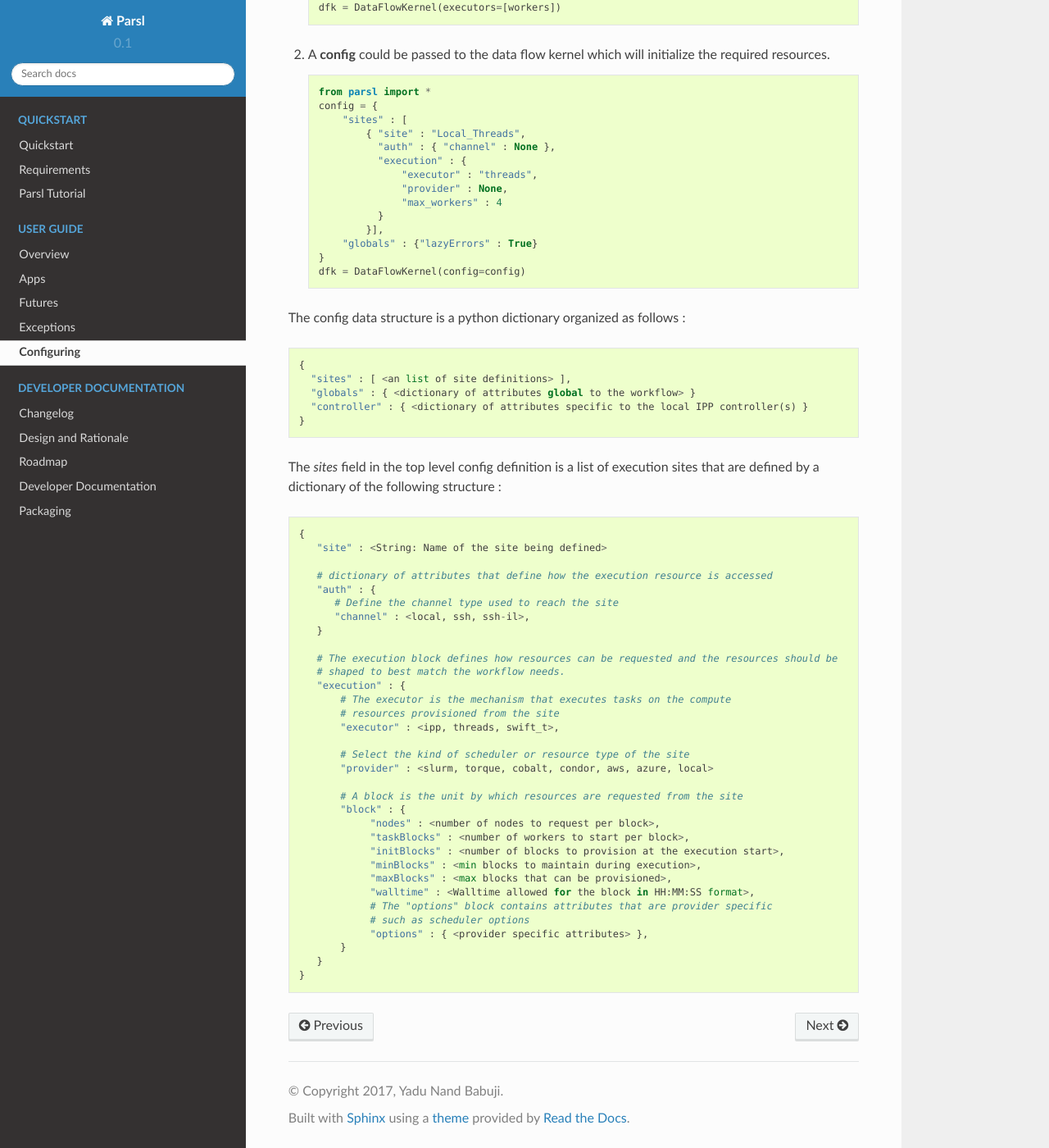
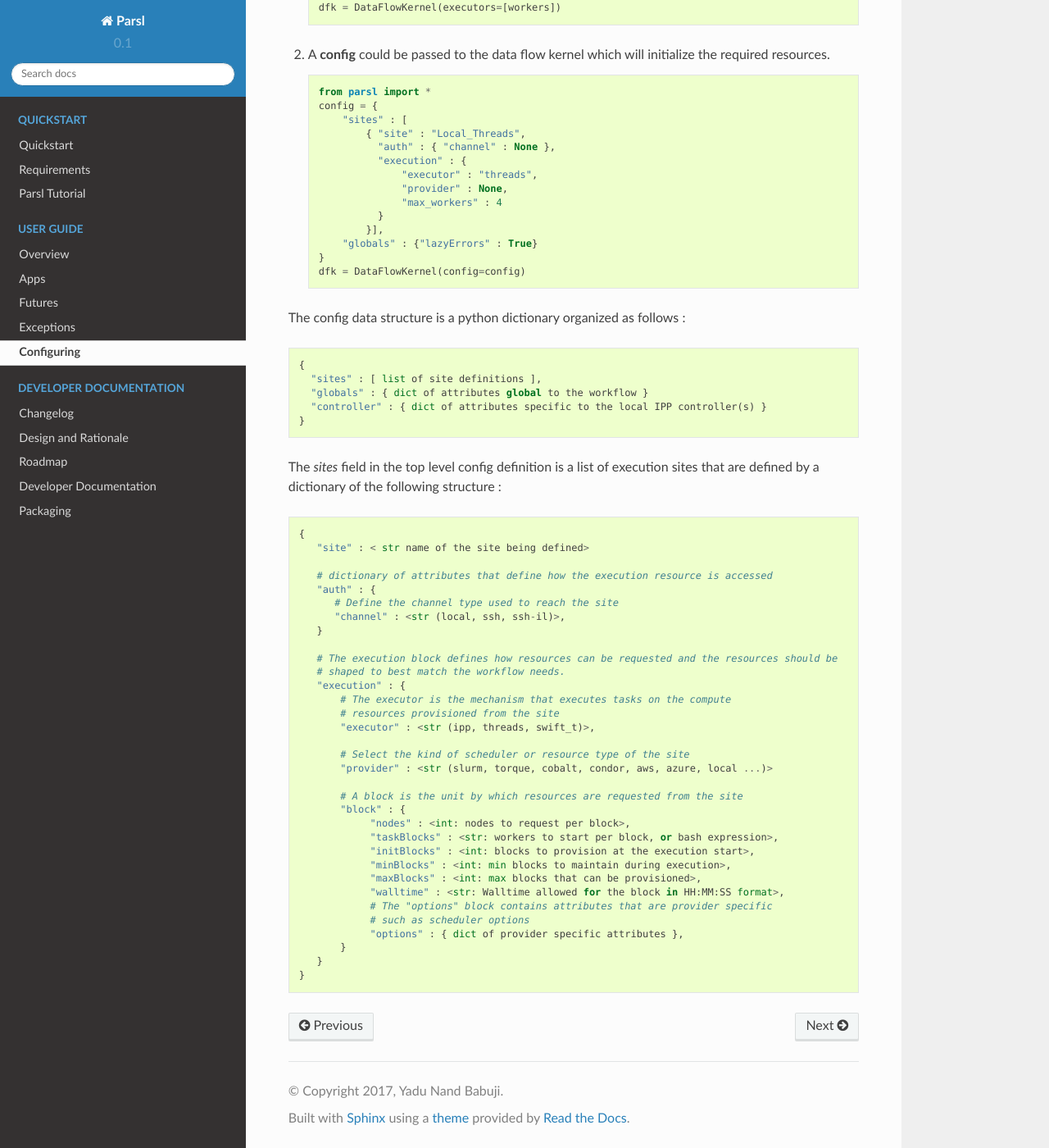
Before and after one commit to Parsl/parsl, a Sphinx documentation site: the page built from docs/userguide/configuring.rst, in a window 1280 px wide and 1400 px high, scrolled down 361 px. Shown: the whole window at 82% size. Built offline with Sphinx 7.4.7 and the Read the Docs theme 2.0.0, drawn with Linux system fonts in a browser that asks for light colours; some of the changed lines change nothing that is shown.

Commit message:
Doc improvements

```diff
--- a/docs/userguide/configuring.rst
+++ b/docs/userguide/configuring.rst
@@ -40,9 +40,9 @@ The config data structure is a python dictionary organized as follows :
 .. code-block :: python
 
      {
-       "sites" : [ <an list of site definitions> ],
-       "globals" : { <dictionary of attributes global to the workflow> }
-       "controller" : { <dictionary of attributes specific to the local IPP controller(s) }
+       "sites" : [ list of site definitions ],
+       "globals" : { dict of attributes global to the workflow }
+       "controller" : { dict of attributes specific to the local IPP controller(s) }
      }
 
 The `sites` field in the top level config definition is a list of execution sites that are
@@ -51,12 +51,12 @@ defined by a dictionary of the following structure :
 .. code-block :: python
 
     {
-       "site" : <String: Name of the site being defined>
+       "site" : < str name of the site being defined>
 
        # dictionary of attributes that define how the execution resource is accessed
        "auth" : {
           # Define the channel type used to reach the site
-          "channel" : <local, ssh, ssh-il>,
+          "channel" : <str (local, ssh, ssh-il)>,
        }
 
        # The execution block defines how resources can be requested and the resources should be
@@ -64,22 +64,22 @@ defined by a dictionary of the following structure :
        "execution" : {
            # The executor is the mechanism that executes tasks on the compute
            # resources provisioned from the site
-           "executor" : <ipp, threads, swift_t>,
+           "executor" : <str (ipp, threads, swift_t)>,
 
            # Select the kind of scheduler or resource type of the site
-           "provider" : <slurm, torque, cobalt, condor, aws, azure, local>
+           "provider" : <str (slurm, torque, cobalt, condor, aws, azure, local ...)>
 
            # A block is the unit by which resources are requested from the site
            "block" : {
-                "nodes" : <number of nodes to request per block>,
-                "taskBlocks" : <number of workers to start per block>,
-                "initBlocks" : <number of blocks to provision at the execution start>,
-                "minBlocks" : <min blocks to maintain during execution>,
-                "maxBlocks" : <max blocks that can be provisioned>,
-                "walltime" : <Walltime allowed for the block in HH:MM:SS format>,
+                "nodes" : <int: nodes to request per block>,
+                "taskBlocks" : <str: workers to start per block, or bash expression>,
+                "initBlocks" : <int: blocks to provision at the execution start>,
+                "minBlocks" : <int: min blocks to maintain during execution>,
+                "maxBlocks" : <int: max blocks that can be provisioned>,
+                "walltime" : <str: Walltime allowed for the block in HH:MM:SS format>,
                 # The "options" block contains attributes that are provider specific
                 # such as scheduler options
-                "options" : { <provider specific attributes> },
+                "options" : { dict of provider specific attributes },
            }
        }
     }
```
